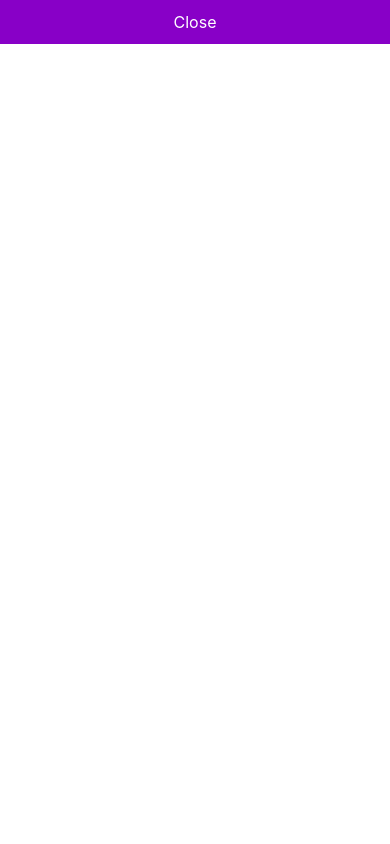
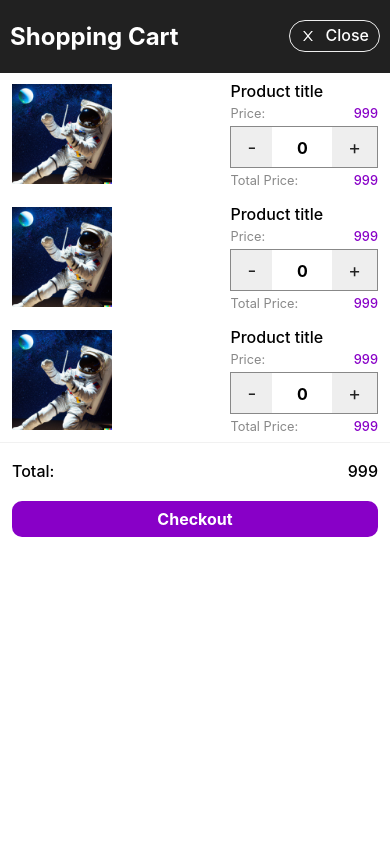
Before and after one commit to JaeAeich/PosterPanda-client, a React (Create React App) app: page /products/1 in a window 390 px wide. Both pictures are taken after a click on the icon 41 px from the left and 38 px from the top of the page. Shown: the top 844 px of the page. Built offline with nearby package versions, Linux system fonts and the light colour scheme.

Commit message:
cart feature added

```diff
--- /dev/null
+++ b/src/components/cartItem/CartItem.js
@@ -0,0 +1,33 @@
+import React from "react";
+import "./CartItem.scss";
+import img from "../../assets/P2.png"
+
+function CartItem() {
+	return (
+		<div className="cart-item">
+			<div className="item-img">
+				<img src={img} />
+			</div>
+			<div className="item-info-wrapper">
+				<div className="item-info">
+					<div className="title">Product title</div>
+					<div className="price">
+						<div className="price-title">Price: </div>
+						<div className="price-value">999</div>
+					</div>
+					<div className="quantity-selector">
+						<span className="btn dec">-</span>
+						<span className="quantity">0</span>
+						<span className="btn inc">+</span>
+					</div>
+					<div className="total-price price">
+						<div className="price-title">Total Price: </div>
+						<div className="price-value">999</div>
+					</div>
+				</div>
+			</div>
+		</div>
+	);
+}
+
+export default CartItem;
--- /dev/null
+++ b/src/components/cartItem/CartItem.scss
@@ -0,0 +1,62 @@
+.cart-item{
+    display: flex;
+    justify-content: space-between;
+    align-items: center;
+    .item-img  {
+        width:100px;
+        height: 100px;
+        img{
+            width: 100%;
+            height: 100%;
+        }
+    }
+    .item-info-wrapper{
+        .item-info{
+            display: flex;
+            flex-direction: column;
+            gap: 5px;
+            .title{
+                font-weight: 500;
+            }
+            .price{
+                color: var(--secondary-text-color);
+                font-size: 0.8rem;
+                text-align: center;
+                display: flex;
+                justify-content: space-between;
+                align-items: center;
+                .price-value{
+                    color:var(--accent-color);
+                    font-weight: 500;
+                }
+            }
+            .quantity-selector {
+            border: 1px solid var(--secondary-text-color);
+            width: fit-content;
+            .btn {
+                padding: 8px 16px;
+                background-color: #eee;
+                color: var(--primary-text-color);
+                display: inline-block;
+                font-size: 1.2rem;
+                user-select: none;
+                cursor: pointer;
+                &:hover {
+                    background: #ddd;
+                }
+                &:active {
+                    background: #eee;
+                }
+            }
+            .quantity {
+                text-align: center;
+                height: 100%;
+                min-width: 60px;
+                font-weight: 700;
+                display: inline-block;
+            }
+        }
+        }
+
+    }
+}
--- a/src/components/index.js
+++ b/src/components/index.js
@@ -3,3 +3,4 @@ export { default as Footer } from "./footer/Footer";
 export { default as Hero } from "./hero/Hero";
 export { default as Navbar } from "./navbar/Navbar";
 export { default as Product } from "./product/Product";
+export { default as CartItem } from "./cartItem/CartItem";
--- a/src/pages/cart/Cart.js
+++ b/src/pages/cart/Cart.js
@@ -1,5 +1,7 @@
 import React from "react";
-import "./Cart.scss"
+import { AiOutlineClose } from "react-icons/ai";
+import { CartItem } from "../../components";
+import "./Cart.scss";
 
 function Cart({ onClose }) {
 	// const setOpenCart = props.setOpenCart;
@@ -8,8 +10,24 @@ function Cart({ onClose }) {
 		<div className="cart">
 			<div className="overlay" onClick={onClose}></div>
 			<div className="cart-box">
-				<div className="btn-primary" onClick={onClose}>
-					Close
+				<div className="close-btn">
+					<h2 className="title">Shopping Cart</h2>
+					<div className="close" onClick={onClose}>
+						<AiOutlineClose />
+						<span className="text">Close</span>
+					</div>
+				</div>
+				<div className="cart-items">
+				<CartItem />
+				<CartItem />
+				<CartItem />
+				</div>
+				<div className="checkout-info">
+					<div className="total-amt">
+						<div className="total-msg">Total:</div>
+						<div className="total-value"> 999</div>
+					</div>
+					<div className="checkout-btn btn-primary">Checkout</div>
 				</div>
 			</div>
 		</div>
--- a/src/pages/cart/Cart.scss
+++ b/src/pages/cart/Cart.scss
@@ -21,6 +21,71 @@
 		background-color: white;
 		transform: translateX(320px); /* Initial position */
 		animation: cart-slider .3s ease-in-out forwards; /* Animation with delay */
+		.close-btn{
+			background-color:var(--primary-text-color);
+			color:white;
+			padding: 2px 10px;
+			display: flex;
+			align-items: center;
+			justify-content: space-between;
+			.title{
+				color:white;
+			}
+			.close{
+				padding: 2px 5px;
+				display: flex;
+				align-items: center;
+				justify-content: space-evenly;
+				padding: 5px 10px;
+				gap:10px;
+				border: 1px solid #eee;
+				font-weight: 500;
+				border-radius: 20px;
+				user-select: none;
+				cursor: pointer;
+				.text{
+					position: relative;
+					bottom:1.5px;
+					padding:0;
+					margin:0;
+					box-sizing: border-box;
+				}
+				&:hover{
+					transform: scale(1.05);
+					background: var(--accent-color);
+					color:white;
+					transition: .3s;
+				}
+				&:active{
+					transform: scale(1.08);
+					background-color:rgba( $color:var(--accent-color),$alpha:0.8);
+					color:var(--accent-color);
+					transition: .1s;
+
+				}
+			}
+		}
+		.cart-item{
+
+			padding: 8px 12px;
+		}
+		.checkout-info{
+			padding: 8px 12px;
+			border-top: 1px solid rgba($color:#eee,$alpha:.8);
+			.total-amt{
+				margin-top: 10px;
+				display: flex;
+				align-items: center;
+				justify-content: space-between;
+				font-weight: 500;
+			}
+			.checkout-btn{
+				margin-top: 20px;
+				padding: 8px 12px;
+				border-radius: 10px;
+				font-weight: 700;
+			}
+		}
 	}
 }
 
--- a/src/pages/productDetails/ProductDetails.scss
+++ b/src/pages/productDetails/ProductDetails.scss
@@ -74,3 +74,34 @@
 		}
 	}
 }
+
+@media screen and (max-width:768px) {
+	.product-layout{
+		margin-top: 10px;
+		.product-image{
+			max-width: 600px;
+			min-width: 300px;
+			img{
+				position: absolute;
+				max-width: 300px;
+				top:100px;
+			}
+		}
+		.product-info{
+			align-self: flex-start;
+		}
+	}
+}
+@media screen and (max-width:480px) {
+	.product-layout{
+		flex-direction: column;
+		.product-image{
+			width: 100%;
+			img{
+				position: relative;
+				top:0px;
+				transform: scale(1.2);
+			}
+		}
+	}
+}
```
